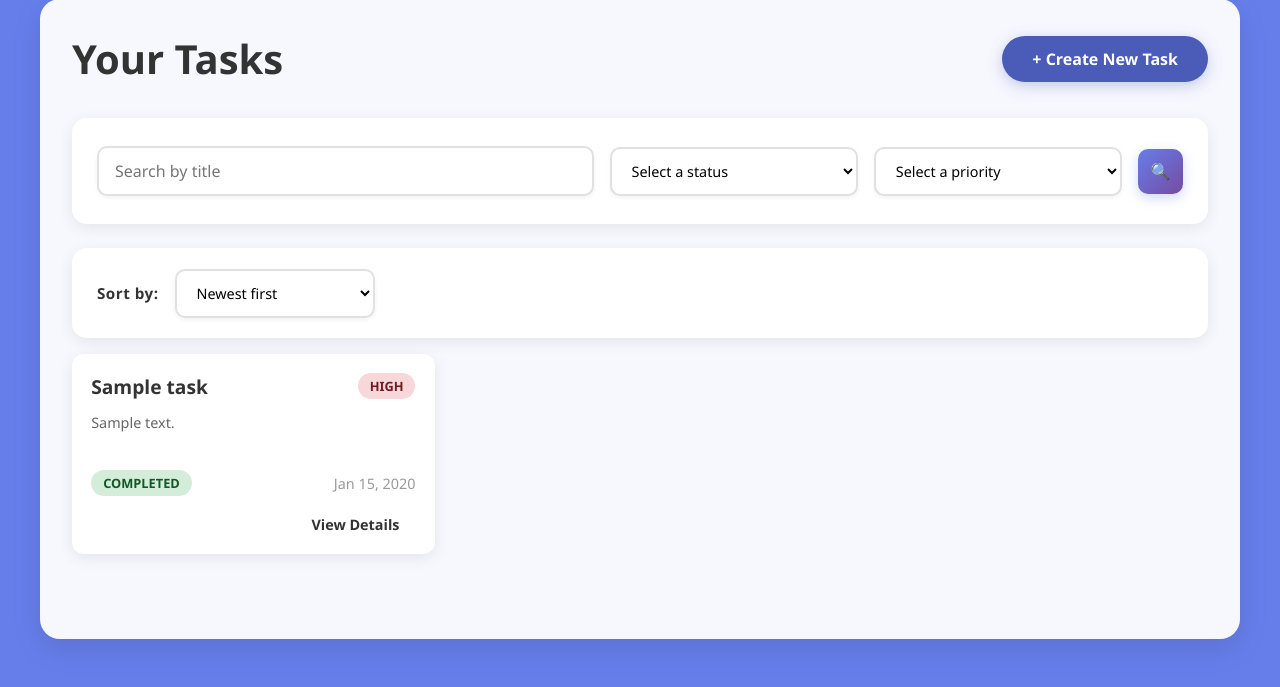
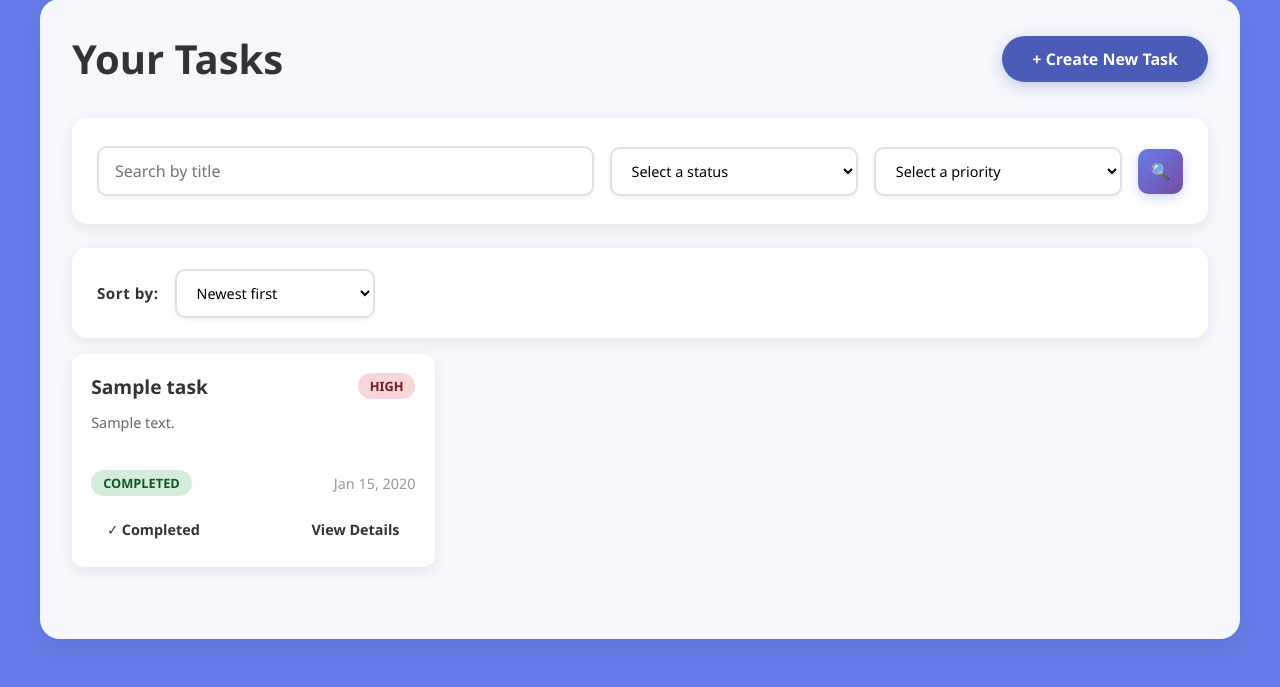
Before and after one commit to srikaaviya/task-management, a Django app: page /tasks/ in a window 1280 px wide. Shown: the part 98-785 px from the top of the page. Run offline with Django 5.2, Linux system fonts and the light colour scheme; a user stored in the database is signed in; tables that the repository leaves empty hold one stand-in row (values such as "Sample post").

Commit message:
add toggle functionality for task status and update templates and styles

```diff
--- a/tasks/static/styles.css
+++ b/tasks/static/styles.css
@@ -761,7 +761,8 @@ form input:focus, form textarea:focus, form select:focus {
 }
 
 .task-card-footer {
-    text-align: right;
+    display: flex;
+    justify-content: space-between;
 }
 
 .task-card-footer a {
@@ -777,6 +778,15 @@ form input:focus, form textarea:focus, form select:focus {
 .btn-small {
     padding: 8px 16px;
     font-size: 0.9rem;
+}
+
+.btn-success {
+    text-decoration: none;
+    color: inherit;
+}
+
+.btn-success:hover {
+    color: #2196F3;
 }
 
 .no-tasks-card {
--- a/tasks/templates/tasks.html
+++ b/tasks/templates/tasks.html
@@ -66,6 +66,9 @@
                             </div>
                         </div>
                         <div class="task-card-footer">
+                            <a href="{% url 'toggle_task_status' task.id %}" class="btn btn-small btn-success">
+                                {% if task.status == 'completed' %}✓ Completed{% else %}Mark Complete{% endif %}
+                            </a>
                             <a href="{% url 'task_details' task.id %}" class="btn btn-small">View Details</a>
                         </div>
                     </div>
--- a/tasks/urls.py
+++ b/tasks/urls.py
@@ -12,4 +12,5 @@ urlpatterns = [
     path('tasks/<int:id>', views.task_details, name='task_details'),
     path('tasks/<int:id>/update', views.update_task, name='update_task'),
     path('tasks/<int:id>/delete', views.delete_task, name='delete_task'),
+    path('tasks/<int:id>/toggle', views.toggle_task_status, name='toggle_task_status'),
 ]
--- a/tasks/views.py
+++ b/tasks/views.py
@@ -246,3 +246,13 @@ def delete_task(request, id):
             messages.error(request, 'Unexpected error creating the task')
             logger.error(f'Error in delete_task: {str(e)}')
             return redirect('task_details', id=id)
+
+@login_required
+def toggle_task_status(request, id):
+    task = get_object_or_404(Task, pk=id, user=request.user)
+    if task.status == 'completed':
+        task.status = 'pending'
+    else:
+        task.status = 'completed'
+    task.save()
+    return redirect('tasks')
```
